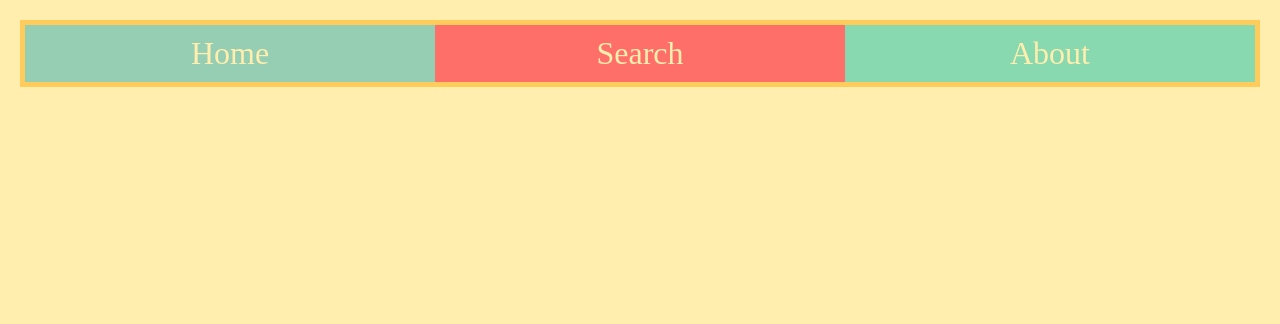
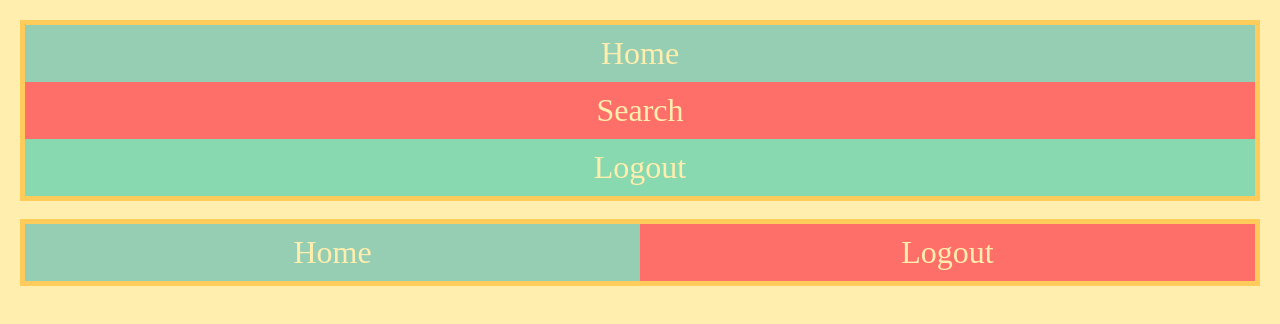
Before and after one commit to dhduc/learn-modern-web, a plain HTML site: page flexbox.html in a window 1280 px wide. Drawn offline with Linux system fonts and the light colour scheme.

Commit message:
Flexbox commit

```diff
--- a/css/flexbox.css
+++ b/css/flexbox.css
@@ -1,6 +1,10 @@
 html, body {
     background: #ffeead;
     margin: 10px;
+}
+
+.container {
+    border: 5px solid #ffcc5c;
 }
 
 .container > div {
@@ -27,17 +31,37 @@ html, body {
     background-color: #88d8b0;
 }
 
-.container {
-    border: 5px solid #ffcc5c;
+/* */
+#container1 {
+    height: 100%;
+    display: flex;
+    flex-direction: column;
+    align-items: center;
+    justify-content: center;
+    flex-wrap: nowrap;
+}
+
+#container1 > div {
+    flex: 1;
+    align-self: stretch;
+}
+
+/* */
+#container2 {
     display: flex;
     flex-direction: row;
-    justify-content: flex-end;
 }
 
-.home {
-    margin-right: auto;
+#container2 > .home {
+    flex-grow: 1;
+    flex-shrink: 1;
+    flex-basis: 0;
+    order: 0;
 }
 
-.container > div {
-    flex: 1;
+#container2 .logout {
+    flex-grow: 1;
+    flex-shrink: 1;
+    flex-basis: 0;
+    order: 1;
 }
--- a/flexbox.html
+++ b/flexbox.html
@@ -6,10 +6,16 @@
     <link rel="stylesheet" href="css/flexbox.css">
 </head>
 <body>
-    <nav class="container">
+    <nav class="container" id="container1">
         <div class="home">Home</div>
         <div class="search">Search</div>
-        <div class="logout">About</div>
+        <div class="logout">Logout</div>
+    </nav>
+
+    <br>
+    <nav class="container" id="container2">
+        <div class="home">Home</div>
+        <div class="logout">Logout</div>
     </nav>
 </body>
 </html>
```
